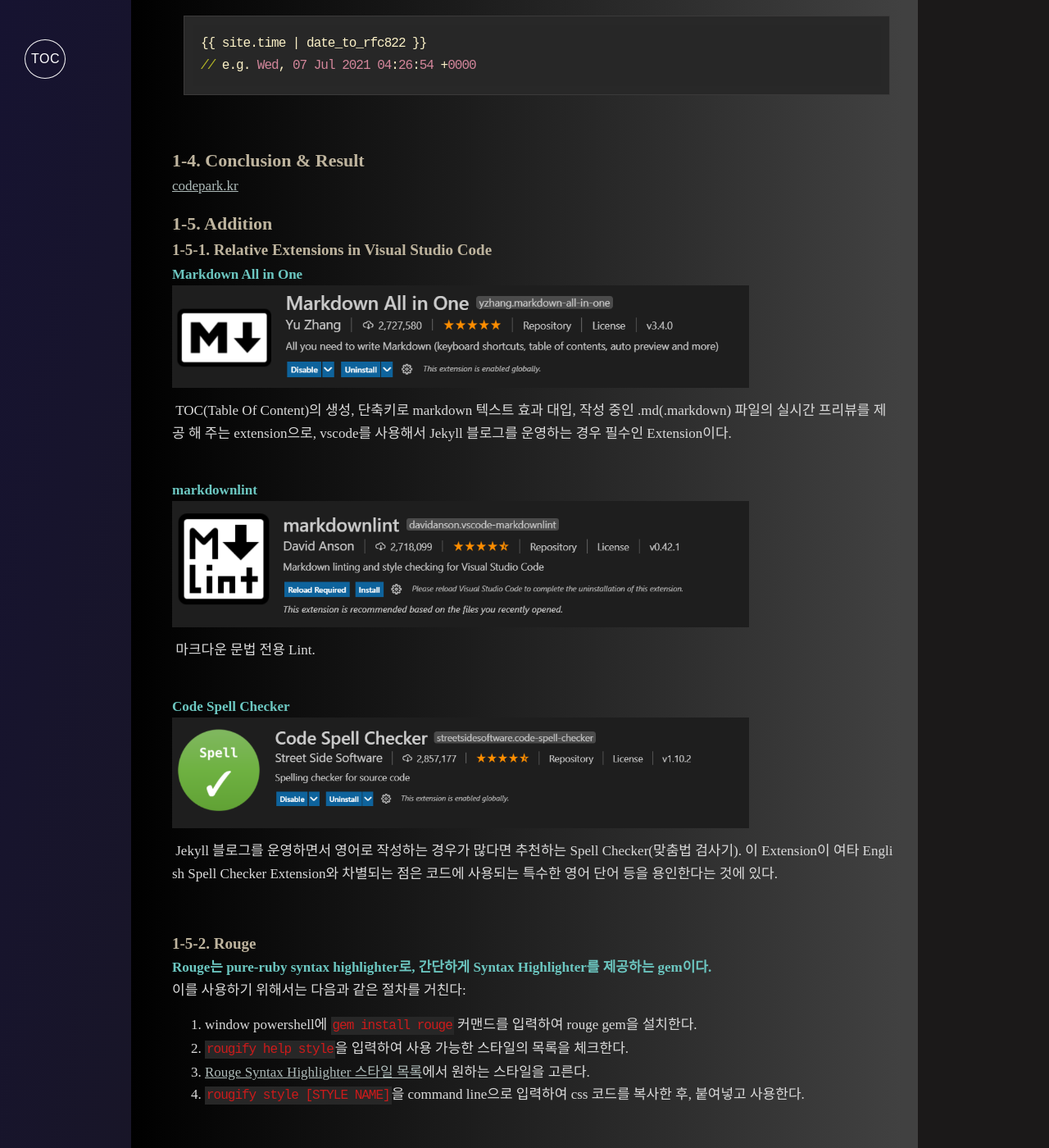
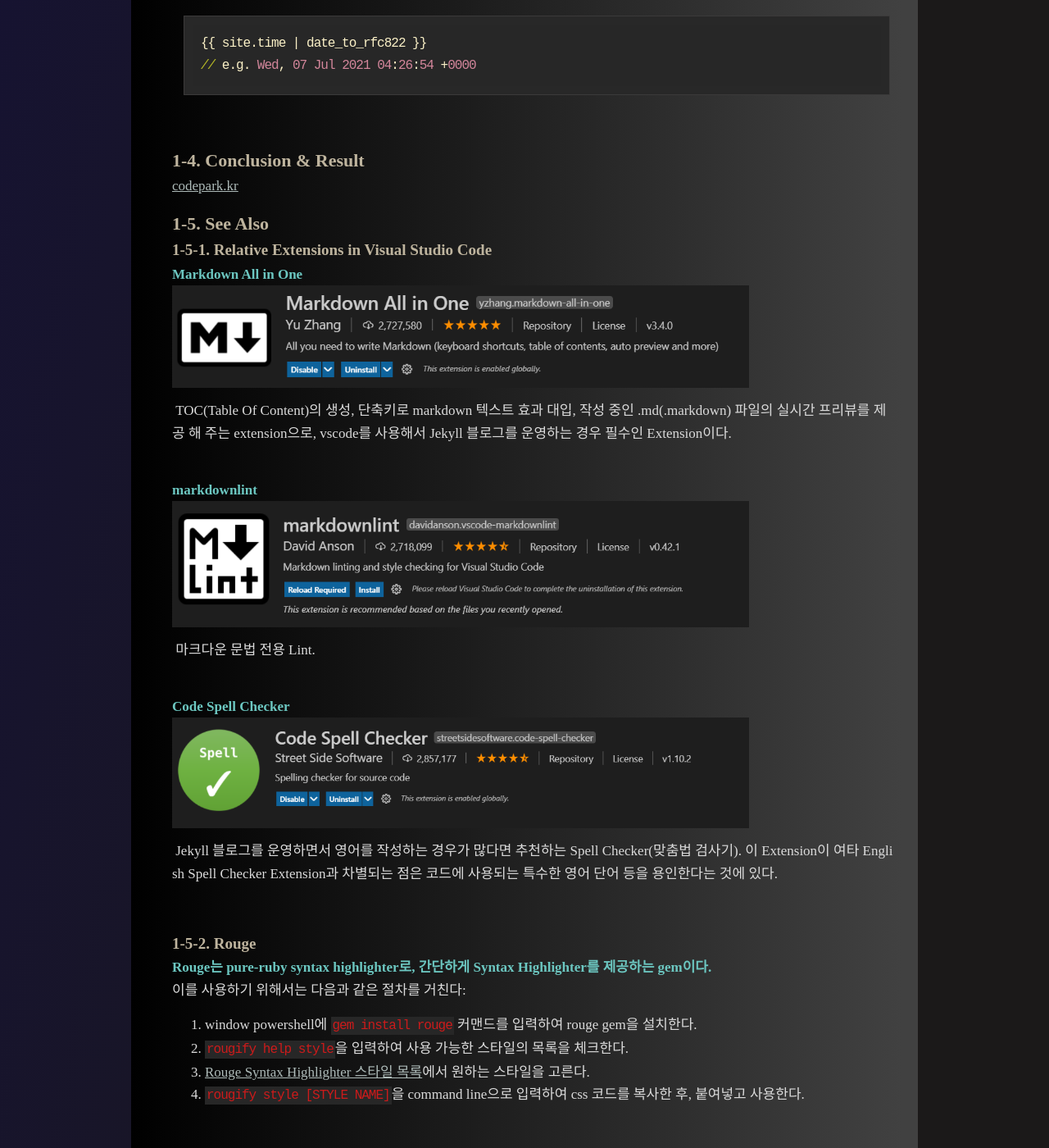
Before and after one commit to codepark-kr/codepark-kr.github.io, a Jekyll site: the page built from seminar-lecture.md, in a window 1280 px wide and 1400 px high, scrolled down 3911 px. Shown: the whole window at 82% size. Built offline with Jekyll 4.4.1, drawn with Linux system fonts in a browser that asks for light colours; some web fonts are replaced; some of the changed text lies outside the part shown.

Commit message:
[MODIFY] change the heading in seminar-lecture

```diff
--- a/_layouts/default.html
+++ b/_layouts/default.html
@@ -7,7 +7,7 @@
   {%- include head.html -%}
 
   <body>
-    <div class="sidebar1">
+    <!-- <div class="sidebar1">
       <button>TOC</button>
       <input type="checkbox" id="demo"/>
     <label for="demo" class="demo-lab"><em>CONTENTS</em>
@@ -23,7 +23,7 @@
           <a href="#2-rouge">2. Rouge</a>
           <a href="#3-scss">3. SCSS</a></p>
     </label>
-    </div>
+    </div> -->
     <div class="container">
       {%- include header.html -%}
     <main>
--- a/seminar-lecture.md
+++ b/seminar-lecture.md
@@ -21,7 +21,7 @@ CONTENTS
     [1-3. Liquid Syntax](#1-3-liquid-syntax)
         [1-3-1. syntax highlighter + code block](#1-3-1-syntax-highlighter--code-block)
     [1-4. Conclusion & Result](#1-4-conclusion--result)
-    [1-5. Addition](#1-5-addition)
+    [1-5. See Also](#1-5-See-Also)
         [1-5-1. Relative Extensions in Visual Studio Code](#1-relative-extensions-in-visual-studio-code)
         [1-5-2. Rouge](#2-rouge)
         [1-5-3. SCSS](#3-scss)
@@ -100,7 +100,7 @@ _(ATCH.2)_
 <br/>
 ## 1-4. Conclusion & Result
 [codepark.kr](https://www.codepark.kr)
-## 1-5. Addition
+## 1-5. See Also
 ### 1-5-1. Relative Extensions in Visual Studio Code
 
 **Markdown All in One**
@@ -112,7 +112,7 @@ _(ATCH.2)_
 <br/>
 
 **Code Spell Checker**
-![code-spellchecker](/uploads/code-spellchecker.png) Jekyll 블로그를 운영하면서 영어로 작성하는 경우가 많다면 추천하는 Spell Checker(맞춤법 검사기). 이 Extension이 여타 English Spell Checker Extension와 차별되는 점은 코드에 사용되는 특수한 영어 단어 등을 용인한다는 것에 있다.
+![code-spellchecker](/uploads/code-spellchecker.png) Jekyll 블로그를 운영하면서 영어를 작성하는 경우가 많다면 추천하는 Spell Checker(맞춤법 검사기). 이 Extension이 여타 English Spell Checker Extension과 차별되는 점은 코드에 사용되는 특수한 영어 단어 등을 용인한다는 것에 있다.
 
 <br/>
 ### 1-5-2. Rouge
```
